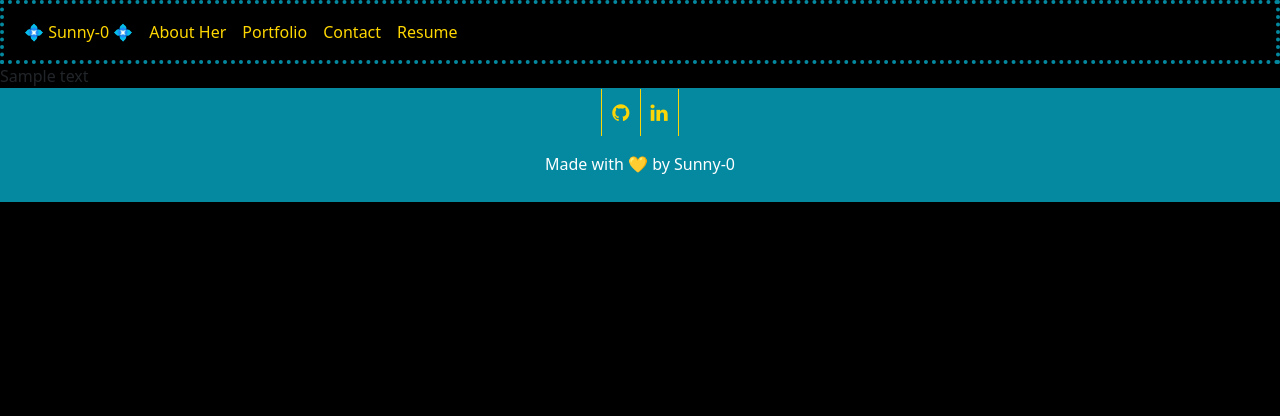
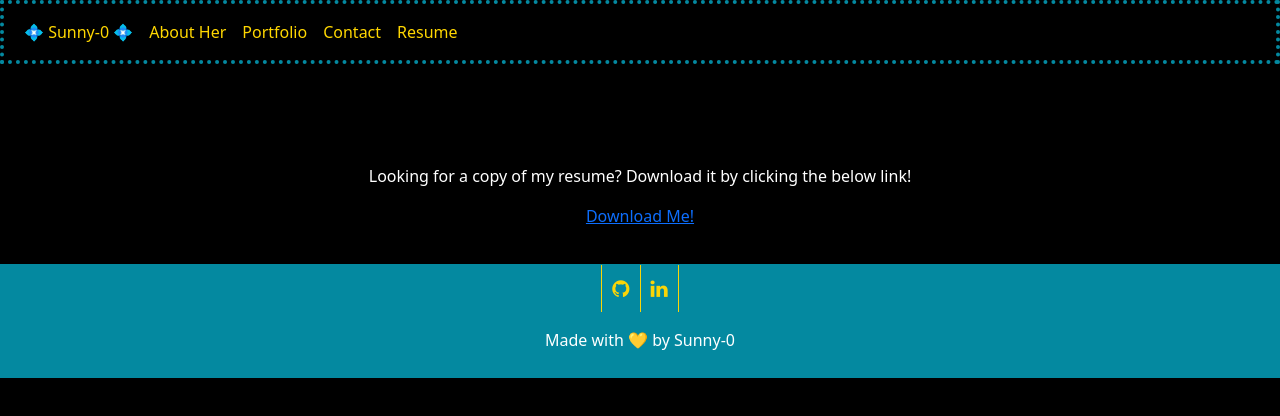
Before and after one commit to 0-Sunny-0/React-Portfolio, a React (Vite) app: page /resume in a window 1280 px wide. Shown: the top 416 px of the page. Built offline with nearby package versions, Linux system fonts and the light colour scheme.

Commit message:
resume page has clickable link for downloading resume pdf

```diff
--- a/src/pages/Resume/Resume.jsx
+++ b/src/pages/Resume/Resume.jsx
@@ -4,8 +4,11 @@ import ResumePDF from '../../assets/images/resume/Resume.pdf';
 
 function Resume() {
     return (
-        <div>
-            Sample text
+        <div id='container'>
+            <div id=''>
+                <p>Looking for a copy of my resume? Download it by clicking the below link!</p>
+                <p><a href={ResumePDF} download>Download Me!</a></p>
+            </div>
         </div>
     );
 };
```
